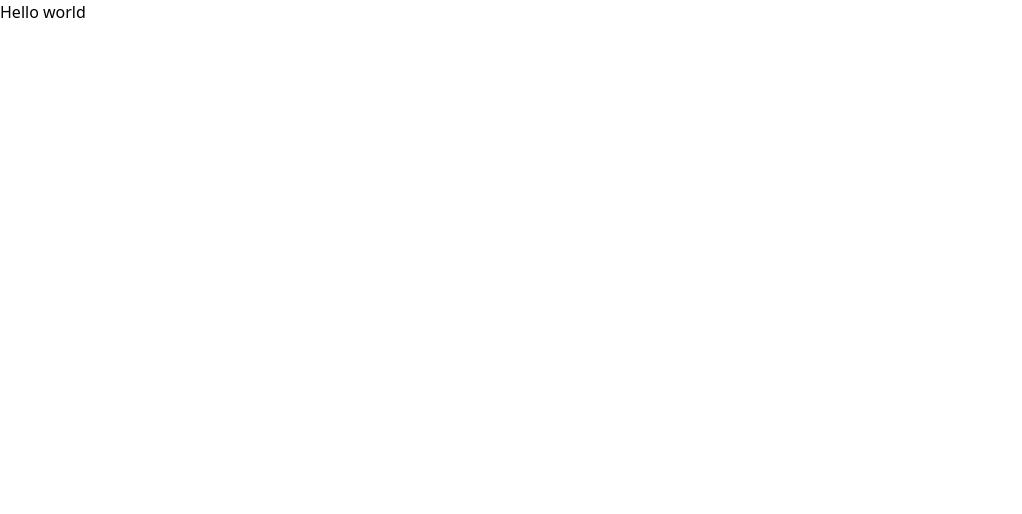
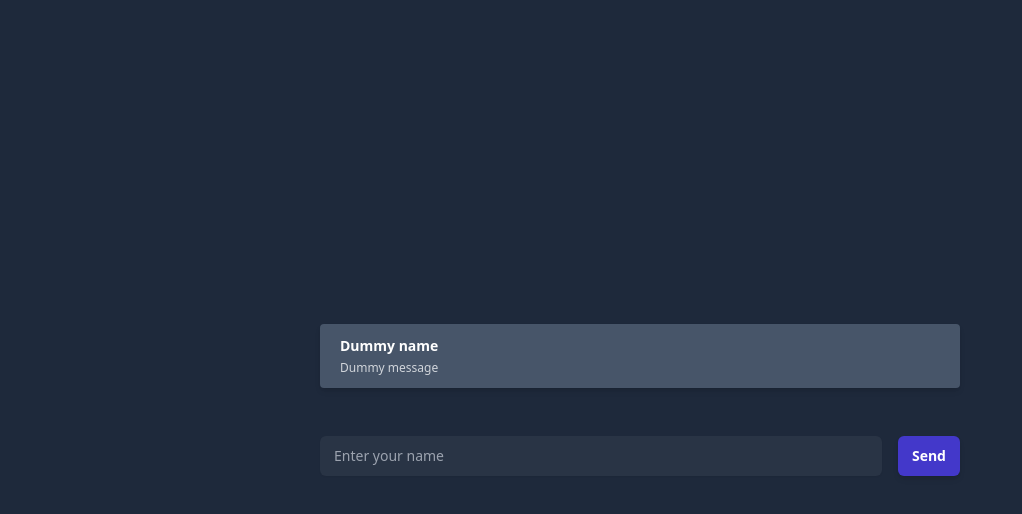
Before and after one commit to beebeewijaya-tech/chat-system, a React (Create React App) app: page / in a window 1280 px wide. Both pictures are taken after a click on the button "Start chatting". Shown: the top 514 px of the page, without its empty margins (0-1022 px from the left). Built offline with nearby package versions, Linux system fonts and the light colour scheme.

Commit message:
task: styling chat page
Task

1. Style the chat page using tailwind
2. Use Button component
3. Use input component

```diff
--- a/src/pages/Chat/index.js
+++ b/src/pages/Chat/index.js
@@ -1,8 +1,54 @@
+import { useEffect, useState } from "react";
+import { useLocation } from "react-router-dom";
+
+// Components
+import Button from "../../components/Button";
+import Input from "../../components/Input";
+
 const Chat = () => {
+  const [name, setName] = useState("");
+  const [message, setMessage] = useState("");
+  const location = useLocation();
+
+  const onSubmit = () => {
+    const msg = {
+      name,
+      message,
+    };
+    alert(JSON.stringify(msg));
+  };
+
+  const onChange = (e) => {
+    setMessage(e.target.value);
+  };
+
+  useEffect(() => {
+    const { state } = location;
+    setName(state.name);
+  }, [location]);
+
   return (
-    <div>
-      <h4>Hello world</h4>
+    <div className="flex flex-1 flex-col justify-center items-center bg-slate-800 min-h-screen h-full">
+      <div className="w-1/2 mb-3">
+        <div className="flex w-full bg-slate-600 rounded shadow-md mb-3">
+          <div className="px-5 py-3  ">
+            <p className="text-sm font-semibold text-white">Dummy name</p>
+            <p className="mt-1 truncate text-xs text-gray-300">Dummy message</p>
+          </div>
+        </div>
+      </div>
+      <div className="w-1/2">
+        <div className="mt-6 flex gap-x-4 margin-auto">
+          <Input
+            label="Enter your message..."
+            value={message}
+            onChange={onChange}
+          />
+          <Button onSubmit={() => onSubmit()} title="Send" />
+        </div>
+      </div>
     </div>
   );
 };
+
 export default Chat;
```
